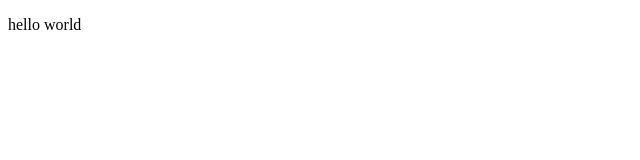
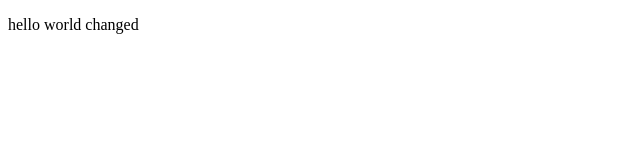
Before and after one commit to kvn13722/myProject, a plain HTML site: page index.html in a window 1280 px wide. Shown: the full height of the page, 0-640 px from the left. Drawn offline with Linux system fonts and the light colour scheme.

Commit message:
index page changed

```diff
--- a/index.html
+++ b/index.html
@@ -7,6 +7,6 @@
     <title>Document</title>
 </head>
 <body>
-    <p>hello world</p>
+    <p>hello world changed</p>
 </body>
 </html>
```
